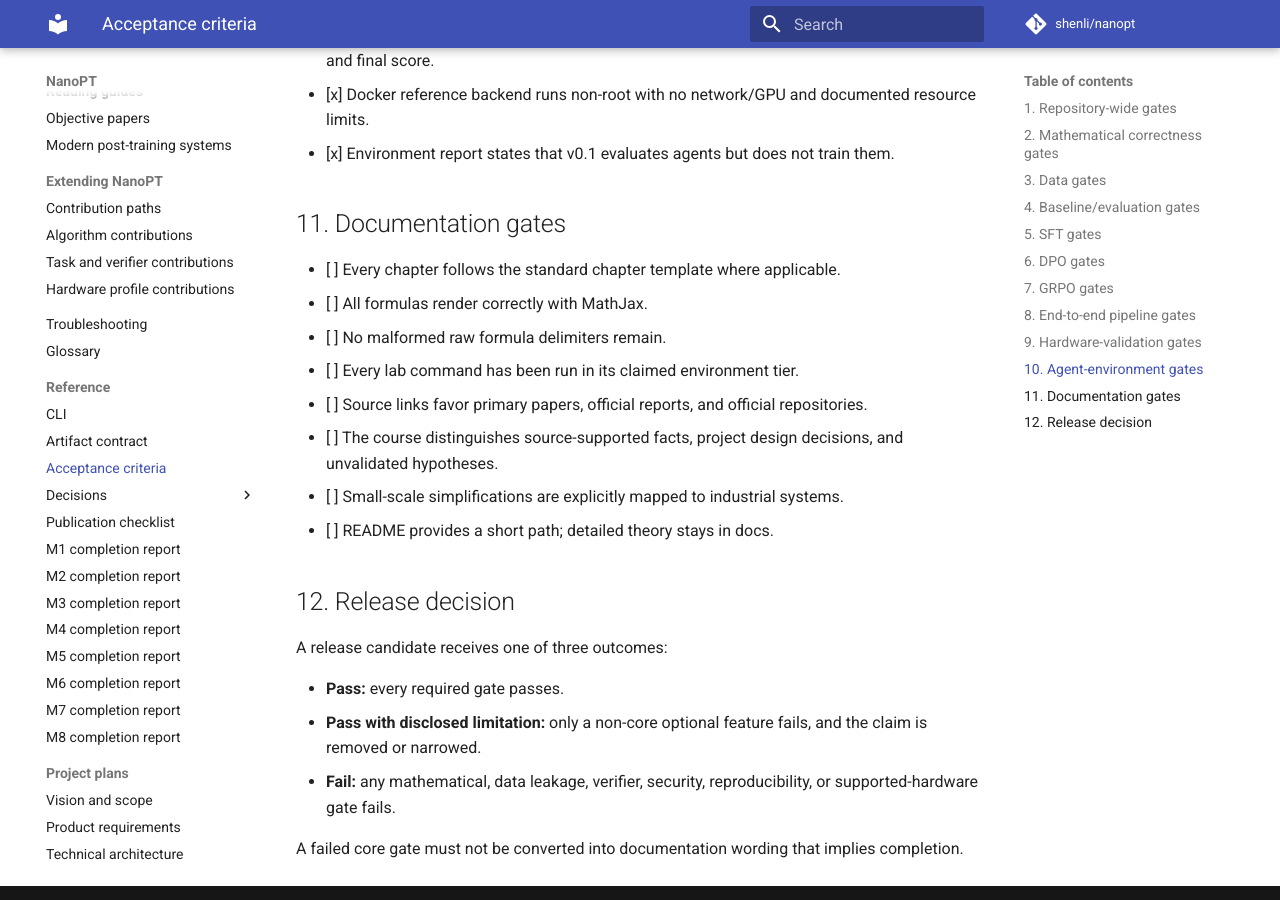
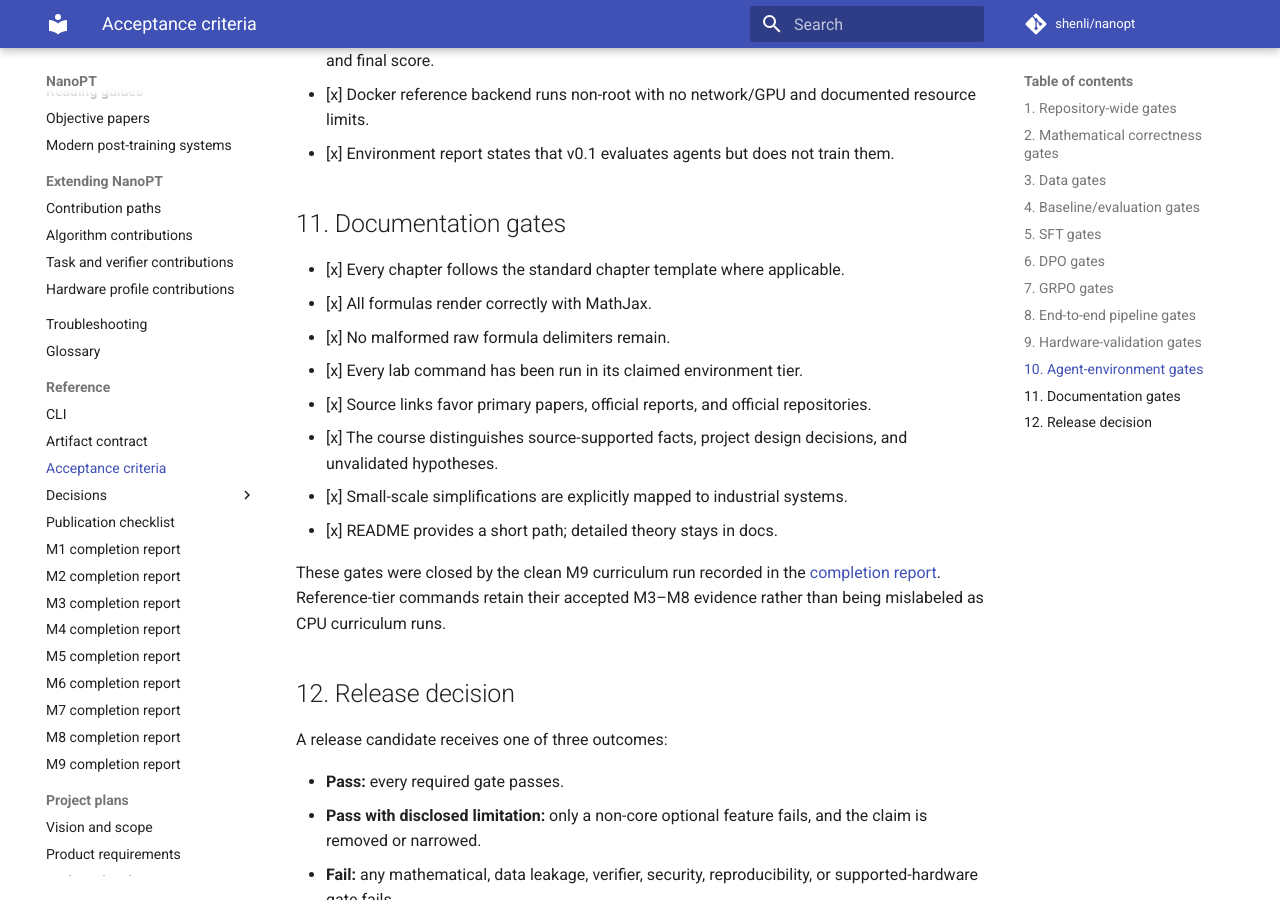
Before and after one commit to shenli/nanopt, an MkDocs documentation site: the page built from docs/13_ACCEPTANCE_CRITERIA.md, in a window 1280 px wide and 900 px high, scrolled down 4329 px. Built offline with MkDocs 1.6.1 and Material for MkDocs 9.7.7, drawn with Linux system fonts in a browser that asks for light colours; comment, search, counter and statistics services are not loaded.

Commit message:
Publish Milestone 9 curriculum evidence

```diff
--- a/docs/13_ACCEPTANCE_CRITERIA.md
+++ b/docs/13_ACCEPTANCE_CRITERIA.md
@@ -121,14 +121,18 @@ The project should define numeric release targets in a versioned `reference_targ
 
 ## 11. Documentation gates
 
-- [ ] Every chapter follows the standard chapter template where applicable.
-- [ ] All formulas render correctly with MathJax.
-- [ ] No malformed raw formula delimiters remain.
-- [ ] Every lab command has been run in its claimed environment tier.
-- [ ] Source links favor primary papers, official reports, and official repositories.
-- [ ] The course distinguishes source-supported facts, project design decisions, and unvalidated hypotheses.
-- [ ] Small-scale simplifications are explicitly mapped to industrial systems.
-- [ ] README provides a short path; detailed theory stays in docs.
+- [x] Every chapter follows the standard chapter template where applicable.
+- [x] All formulas render correctly with MathJax.
+- [x] No malformed raw formula delimiters remain.
+- [x] Every lab command has been run in its claimed environment tier.
+- [x] Source links favor primary papers, official reports, and official repositories.
+- [x] The course distinguishes source-supported facts, project design decisions, and unvalidated hypotheses.
+- [x] Small-scale simplifications are explicitly mapped to industrial systems.
+- [x] README provides a short path; detailed theory stays in docs.
+
+These gates were closed by the clean M9 curriculum run recorded in the
+[completion report](reference/m9-completion-report.md). Reference-tier commands retain their
+accepted M3–M8 evidence rather than being mislabeled as CPU curriculum runs.
 
 ## 12. Release decision
 
--- a/mkdocs.yml
+++ b/mkdocs.yml
@@ -114,6 +114,7 @@ nav:
       - M6 completion report: reference/m6-completion-report.md
       - M7 completion report: reference/m7-completion-report.md
       - M8 completion report: reference/m8-completion-report.md
+      - M9 completion report: reference/m9-completion-report.md
   - Project plans:
       - Vision and scope: 00_VISION_AND_SCOPE.md
       - Product requirements: 01_PRODUCT_REQUIREMENTS.md
```
Also changed, not shown: README.md (+8 -0 lines), docs/index.md (+5 -0 lines), docs/reference/evidence/m9-curriculum-3d721c2.json (added, +47 -0 lines), docs/reference/m9-completion-report.md (added, +71 -0 lines).
